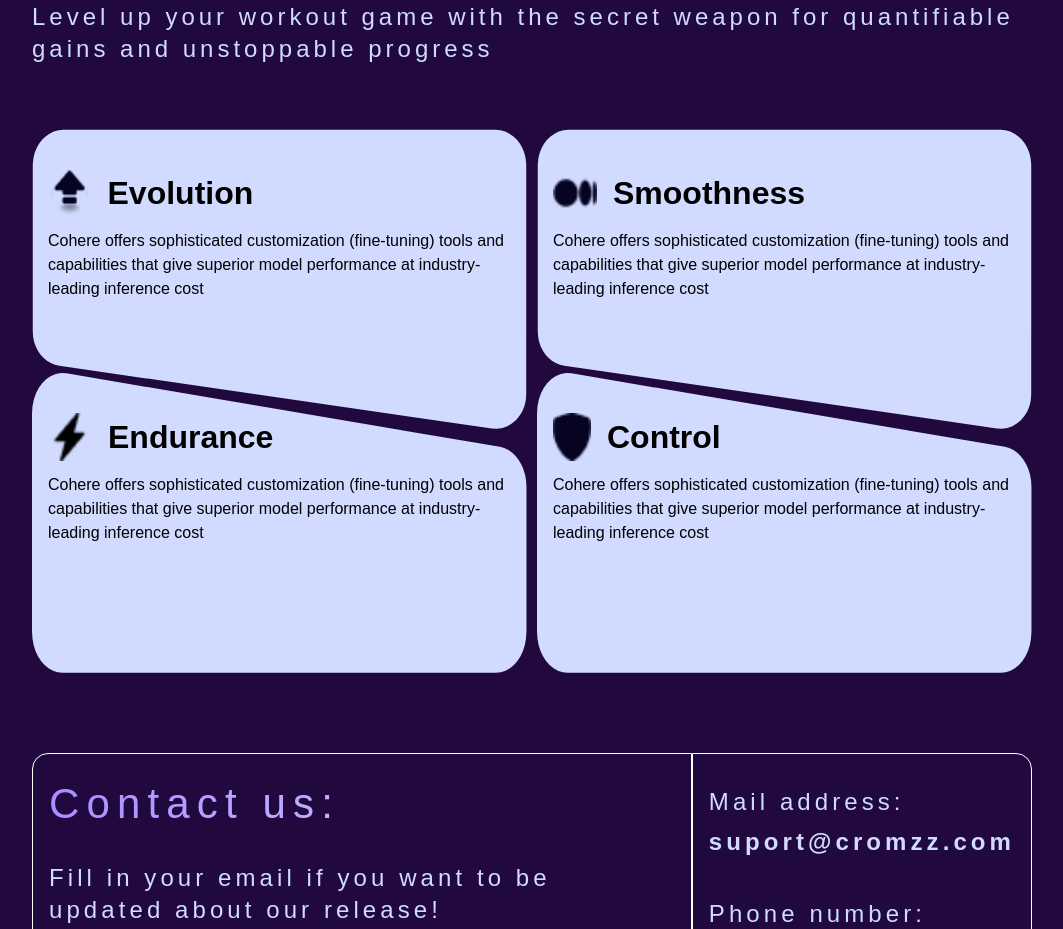
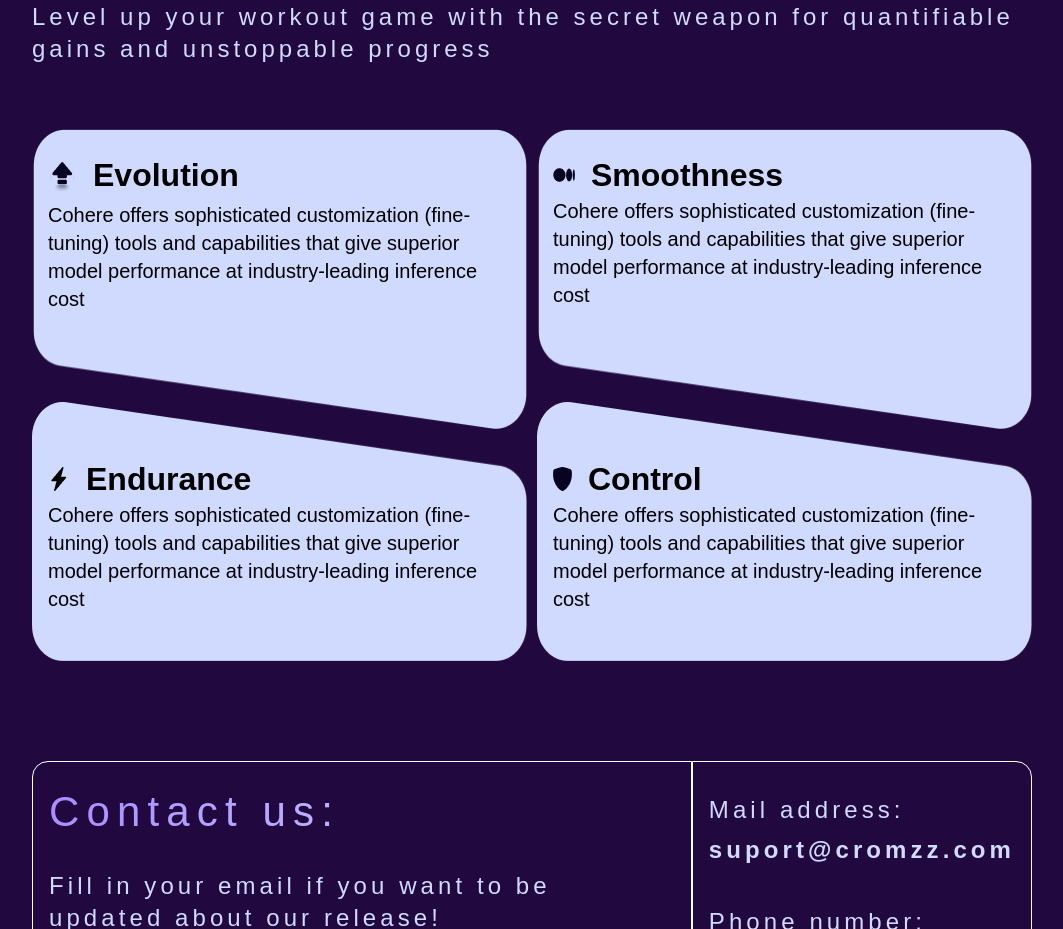
Before and after one commit to cromzz-motion/cromzz-motion.github.io, a React (Create React App) app: page / in a window 1280 px wide. Shown: the part 2780-3709 px from the top of the page, without its empty margins (108-1171 px from the left). Built offline with nearby package versions, Linux system fonts and the light colour scheme.

Commit message:
Added bg for evolution cards

```diff
--- a/src/components/Evolution.js
+++ b/src/components/Evolution.js
@@ -18,44 +18,86 @@ const Evolution = () => {
           gains and unstoppable progress
         </p>
       </div>
-      <div class="flex flex-col md:flex-row justify-center max-w-[1000px] gap-10 md:gap-2.5">
+      <div class="flex flex-col md:flex-row justify-center max-w-[1000px] -gap-2 md:gap-2.5">
         <div class="flex flex-col">
-          <EvolutionCard
-            cardType={'card-top'}
-            icon={arrowUp}
-            title={'Evolution'}
-            description={
+          <div
+            class={`bg-top-card bg-contain bg-center bg-no-repeat flex flex-col justify-start w-full max-w-[500px] min-h-[200px] lg:min-h-[300px] px-4 pb-2 pt-8 gap-2`}
+          >
+            <div class="flex flex-row gap-4">
+              <img
+                src={arrowUp}
+                alt="Evolution icon"
+                class="object-contain size-5 sm:size-auto"
+              />
+              <p class="text-lg lg:text-[2rem] font-bold color-[#070421]">
+                {'Evolution'}
+              </p>
+            </div>
+            <p class="text-xs lg:text-xl font-light color-[#070421]">
+              {
                 'Cohere offers sophisticated customization (fine-tuning) tools and capabilities that give superior model performance at industry-leading inference cost'
               }
+            </p>
+          </div>
+          <div
+            class={`bg-bottom-card bg-contain bg-center bg-no-repeat flex flex-col justify-center w-full max-w-[500px] min-h-[200px] lg:min-h-[300px] px-4 pb-2 pt-6 gap-2 -mt-[3rem]`}
+          >
+            <div class="flex flex-row gap-4">
+              <img
+                src={endurance}
+                alt="Evolution icon"
+                class="object-contain size-5 sm:size-auto"
               />
-          <EvolutionCard
-            cardType={'card-bottom'}
-            icon={endurance}
-            title={'Endurance'}
-            description={
+              <p class="text-lg lg:text-[2rem] font-bold color-[#070421]">
+                {'Endurance'}
+              </p>
+            </div>
+            <p class="text-xs lg:text-xl font-light color-[#070421]">
+              {
                 'Cohere offers sophisticated customization (fine-tuning) tools and capabilities that give superior model performance at industry-leading inference cost'
               }
-            extraClasses={'-mt-14'}
-          />
+            </p>
+          </div>
         </div>
         <div class="flex flex-col">
-          <EvolutionCard
-            cardType={'card-top'}
-            icon={smoothness}
-            title={'Smoothness'}
-            description={
+          <div
+            class={`bg-top-card bg-contain bg-center bg-no-repeat flex flex-col justify-start w-full max-w-[500px] min-h-[200px] lg:min-h-[300px] px-4 pb-2 pt-8 gap-2`}
+          >
+            <div class="flex flex-row gap-4">
+              <img
+                src={smoothness}
+                alt="Evolution icon"
+                class="object-contain size-5 sm:size-auto"
+              />
+              <p class="text-lg lg:text-[2rem] font-bold color-[#070421]">
+                {'Smoothness'}
+              </p>
+            </div>
+            <p class="text-xs lg:text-xl font-light color-[#070421]">
+              {
                 'Cohere offers sophisticated customization (fine-tuning) tools and capabilities that give superior model performance at industry-leading inference cost'
               }
+            </p>
+          </div>
+          <div
+            class={`bg-bottom-card bg-contain bg-center bg-no-repeat flex flex-col justify-center w-full max-w-[500px] min-h-[200px] lg:min-h-[300px] px-4 pb-2 pt-6 gap-2 -mt-[3rem]`}
+          >
+            <div class="flex flex-row gap-4">
+              <img
+                src={control}
+                alt="Evolution icon"
+                class="object-contain size-5 sm:size-auto"
               />
-          <EvolutionCard
-            cardType={'card-bottom'}
-            icon={control}
-            title={'Control'}
-            extraClasses={'-mt-14'}
-            description={
+              <p class="text-lg lg:text-[2rem] font-bold color-[#070421]">
+                {'Control'}
+              </p>
+            </div>
+            <p class="text-xs lg:text-xl font-light color-[#070421]">
+              {
                 'Cohere offers sophisticated customization (fine-tuning) tools and capabilities that give superior model performance at industry-leading inference cost'
               }
-          />
+            </p>
+          </div>
         </div>
       </div>
     </div>
--- a/src/components/EvolutionCard.js
+++ b/src/components/EvolutionCard.js
@@ -9,13 +9,17 @@ export const EvolutionCard = ({
 }) => {
   return (
     <div
-      class={`${cardType} flex flex-col w-full max-w-[500px] min-h-[300px] bg-font-lighter px-4 py-10 gap-3 ${extraClasses}`}
+      class={`${cardType} bg-contain bg-center bg-no-repeat flex flex-col justify-center w-full max-w-[500px] min-h-[210px] lg:min-h-[300px] px-4 pb-2 pt-6 gap-2 ${extraClasses}`}
     >
       <div class="flex flex-row gap-4">
-        <img src={icon} alt="Evolution icon" class="object-contain" />
-        <p class="text-[2rem] font-bold color-[#070421]">{title}</p>
+        <img
+          src={icon}
+          alt="Evolution icon"
+          class="object-contain size-5 sm:size-auto"
+        />
+        <p class="text-lg lg:text-[2rem] font-bold color-[#070421]">{title}</p>
       </div>
-      <p class="text-base font-light color-[#070421]">{description}</p>
+      <p class="text-xs lg:text-xl font-light color-[#070421]">{description}</p>
     </div>
   )
 }
--- a/tailwind.config.js
+++ b/tailwind.config.js
@@ -13,7 +13,9 @@ module.exports = {
       },
       backgroundImage: {
         hero: "url('./assets/img/hero.png')",
-        radial: 'radial-gradient(#4D3589, #210940 40%)'
+        radial: 'radial-gradient(#4D3589, #210940 40%)',
+        'top-card': "url('./assets/img/top-card-bg.png')",
+        'bottom-card': "url('./assets/img/bottom-card-bg.png')"
       }
     }
   },
```
Also changed, not shown: src/assets/img/bottom-card-bg.png (added), src/assets/img/top-card-bg.png (added). Lines whose indentation alone changed are shown as unchanged.
